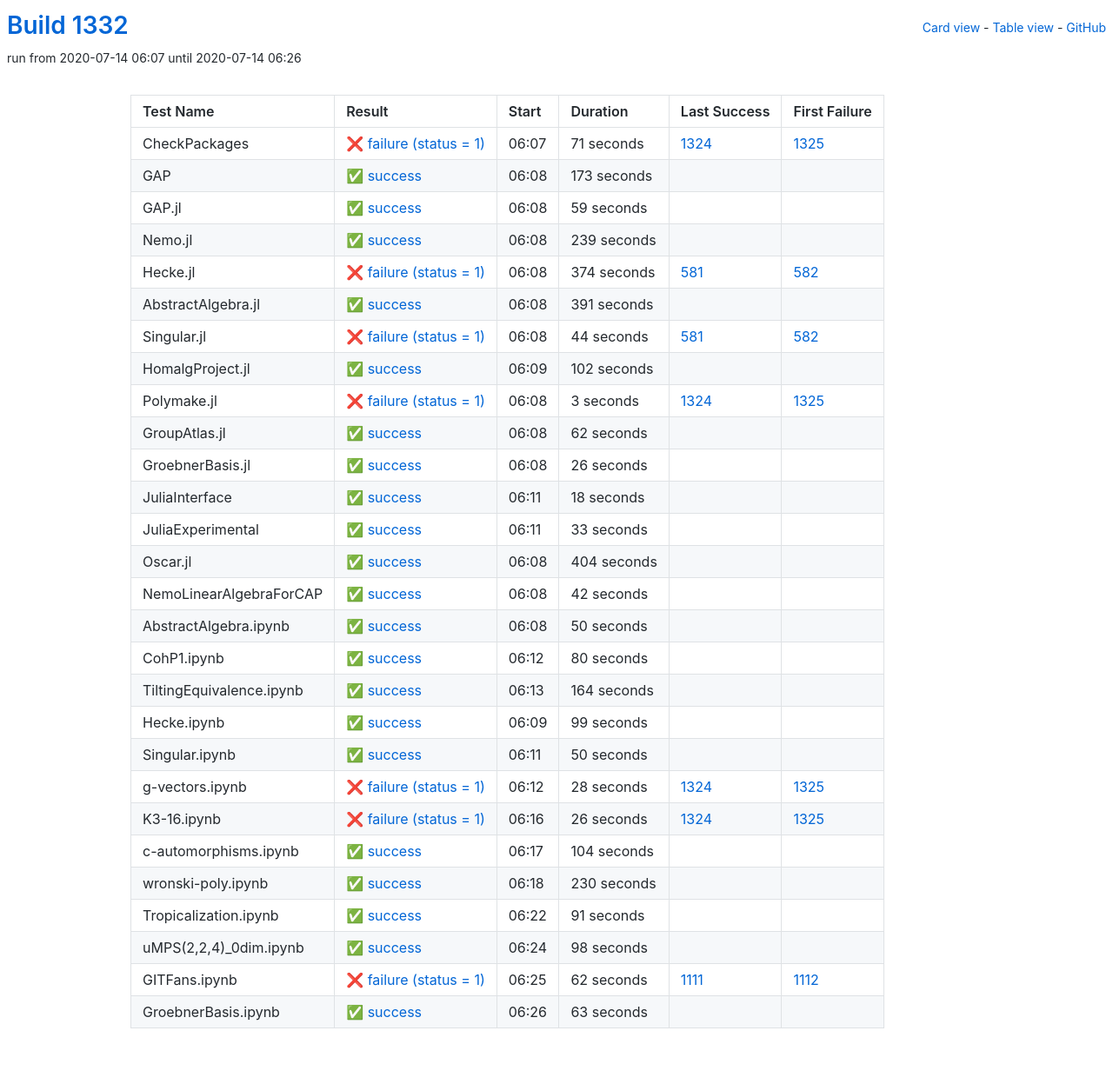
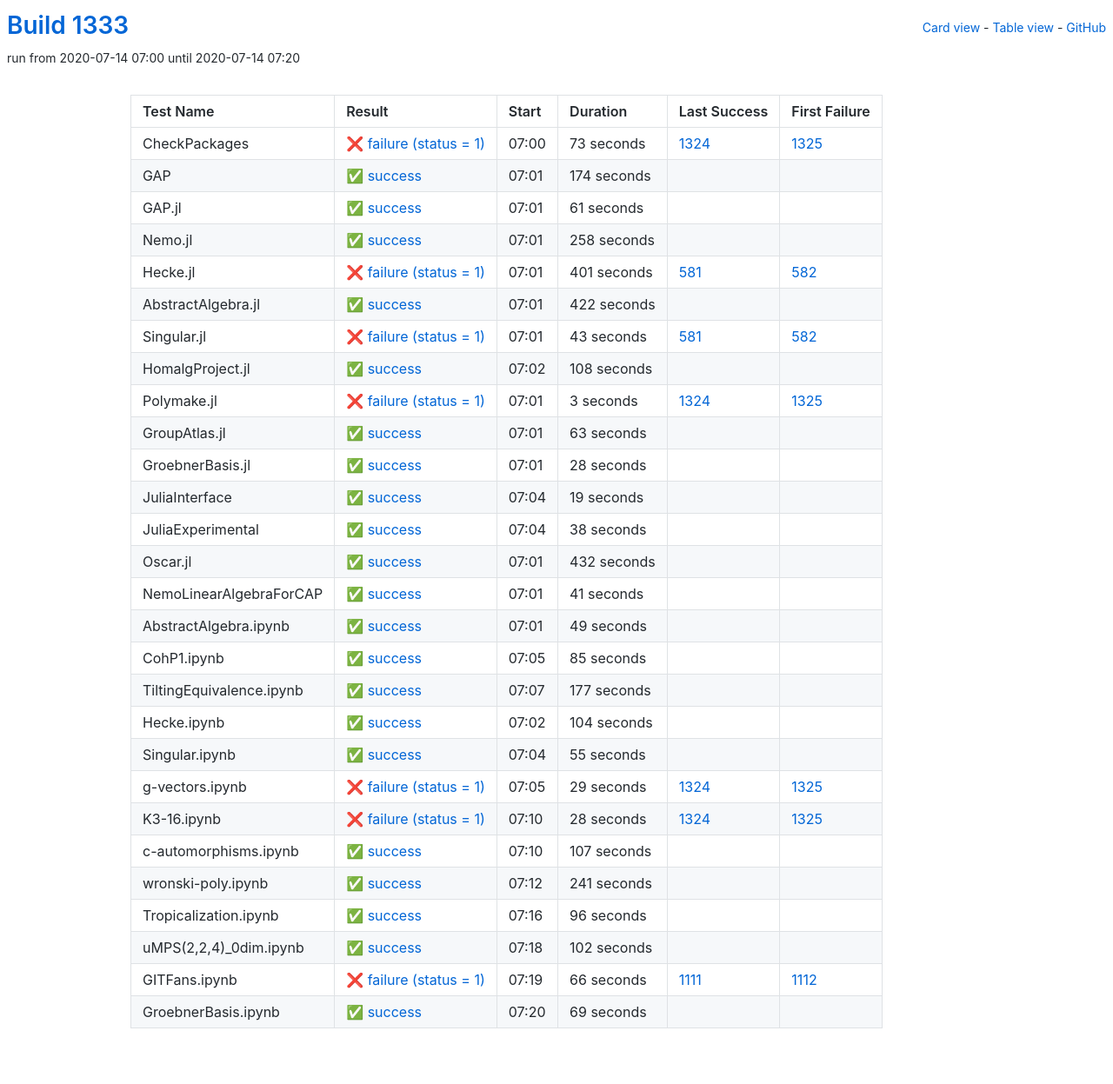
Before and after one commit to oscar-system/oscar-ci-status-1.4, a Jekyll site: the page built from table.html, in a window 1280 px wide. Shown: the whole page at 87% size. Built offline with Jekyll 4.4.1, drawn with Linux system fonts in a browser that asks for light colours.

Commit message:
Build #1333

```diff
--- a/_data/ci.yml
+++ b/_data/ci.yml
@@ -1,6 +1,6 @@
 ---
-build: 1332
-build_url: https://oscarci.mathematik.uni-kl.de/job/oscar-julia-1.4/1332/
+build: 1333
+build_url: https://oscarci.mathematik.uni-kl.de/job/oscar-julia-1.4/1333/
 job: oscar-julia-1.4
 organization: oscar-system
 repo: oscar-ci-status-1.4
@@ -8,104 +8,104 @@ repourl: https://github.com/oscar-system/oscar-ci-status-1.4
 tests:
 - name: CheckPackages
   id: checkpackages
-  log: https://oscarci.mathematik.uni-kl.de/job/oscar-julia-1.4/1332/artifact/logs/build-1332/CheckPackages.log
-  start: 2020-07-14 06:07
+  log: https://oscarci.mathematik.uni-kl.de/job/oscar-julia-1.4/1333/artifact/logs/build-1333/CheckPackages.log
+  start: 2020-07-14 07:00
   success: false
   exitcode: 1
   status: failure
-  duration: 71
+  duration: 73
   last_success: 1324
   last_success_url: https://oscarci.mathematik.uni-kl.de/job/oscar-julia-1.4/1324/
   first_failure: 1325
   first_failure_url: https://oscarci.mathematik.uni-kl.de/job/oscar-julia-1.4/1325/
 - name: GAP
   id: gap
-  log: https://oscarci.mathematik.uni-kl.de/job/oscar-julia-1.4/1332/artifact/logs/build-1332/GAP.log
-  start: 2020-07-14 06:08
+  log: https://oscarci.mathematik.uni-kl.de/job/oscar-julia-1.4/1333/artifact/logs/build-1333/GAP.log
+  start: 2020-07-14 07:01
   success: true
   exitcode: 0
   status: success
-  duration: 173
+  duration: 174
   last_success: false
   last_success_url:
   first_failure: false
   first_failure_url:
 - name: GAP.jl
   id: gap-jl
-  log: https://oscarci.mathematik.uni-kl.de/job/oscar-julia-1.4/1332/artifact/logs/build-1332/GAP.jl.log
-  start: 2020-07-14 06:08
+  log: https://oscarci.mathematik.uni-kl.de/job/oscar-julia-1.4/1333/artifact/logs/build-1333/GAP.jl.log
+  start: 2020-07-14 07:01
   success: true
   exitcode: 0
   status: success
-  duration: 59
+  duration: 61
   last_success: false
   last_success_url:
   first_failure: false
   first_failure_url:
 - name: Nemo.jl
   id: nemo-jl
-  log: https://oscarci.mathematik.uni-kl.de/job/oscar-julia-1.4/1332/artifact/logs/build-1332/Nemo.jl.log
-  start: 2020-07-14 06:08
+  log: https://oscarci.mathematik.uni-kl.de/job/oscar-julia-1.4/1333/artifact/logs/build-1333/Nemo.jl.log
+  start: 2020-07-14 07:01
   success: true
   exitcode: 0
   status: success
-  duration: 239
+  duration: 258
   last_success: false
   last_success_url:
   first_failure: false
   first_failure_url:
 - name: Hecke.jl
   id: hecke-jl
-  log: https://oscarci.mathematik.uni-kl.de/job/oscar-julia-1.4/1332/artifact/logs/build-1332/Hecke.jl.log
-  start: 2020-07-14 06:08
+  log: https://oscarci.mathematik.uni-kl.de/job/oscar-julia-1.4/1333/artifact/logs/build-1333/Hecke.jl.log
+  start: 2020-07-14 07:01
   success: false
   exitcode: 1
   status: failure
-  duration: 374
+  duration: 401
   last_success: 581
   last_success_url: https://oscarci.mathematik.uni-kl.de/job/oscar-julia-1.4/581/
   first_failure: 582
   first_failure_url: https://oscarci.mathematik.uni-kl.de/job/oscar-julia-1.4/582/
 - name: AbstractAlgebra.jl
   id: abstractalgebra-jl
-  log: https://oscarci.mathematik.uni-kl.de/job/oscar-julia-1.4/1332/artifact/logs/build-1332/AbstractAlgebra.jl.log
-  start: 2020-07-14 06:08
+  log: https://oscarci.mathematik.uni-kl.de/job/oscar-julia-1.4/1333/artifact/logs/build-1333/AbstractAlgebra.jl.log
+  start: 2020-07-14 07:01
   success: true
   exitcode: 0
   status: success
-  duration: 391
+  duration: 422
   last_success: false
   last_success_url:
   first_failure: false
   first_failure_url:
 - name: Singular.jl
   id: singular-jl
-  log: https://oscarci.mathematik.uni-kl.de/job/oscar-julia-1.4/1332/artifact/logs/build-1332/Singular.jl.log
-  start: 2020-07-14 06:08
+  log: https://oscarci.mathematik.uni-kl.de/job/oscar-julia-1.4/1333/artifact/logs/build-1333/Singular.jl.log
+  start: 2020-07-14 07:01
   success: false
   exitcode: 1
   status: failure
-  duration: 44
+  duration: 43
   last_success: 581
   last_success_url: https://oscarci.mathematik.uni-kl.de/job/oscar-julia-1.4/581/
   first_failure: 582
   first_failure_url: https://oscarci.mathematik.uni-kl.de/job/oscar-julia-1.4/582/
 - name: HomalgProject.jl
   id: homalgproject-jl
-  log: https://oscarci.mathematik.uni-kl.de/job/oscar-julia-1.4/1332/artifact/logs/build-1332/HomalgProject.jl.log
-  start: 2020-07-14 06:09
+  log: https://oscarci.mathematik.uni-kl.de/job/oscar-julia-1.4/1333/artifact/logs/build-1333/HomalgProject.jl.log
+  start: 2020-07-14 07:02
   success: true
   exitcode: 0
   status: success
-  duration: 102
+  duration: 108
   last_success: false
   last_success_url:
   first_failure: false
   first_failure_url:
 - name: Polymake.jl
   id: polymake-jl
-  log: https://oscarci.mathematik.uni-kl.de/job/oscar-julia-1.4/1332/artifact/logs/build-1332/Polymake.jl.log
-  start: 2020-07-14 06:08
+  log: https://oscarci.mathematik.uni-kl.de/job/oscar-julia-1.4/1333/artifact/logs/build-1333/Polymake.jl.log
+  start: 2020-07-14 07:01
   success: false
   exitcode: 1
   status: failure
@@ -116,140 +116,152 @@ tests:
   first_failure_url: https://oscarci.mathematik.uni-kl.de/job/oscar-julia-1.4/1325/
 - name: GroupAtlas.jl
   id: groupatlas-jl
-  log: https://oscarci.mathematik.uni-kl.de/job/oscar-julia-1.4/1332/artifact/logs/build-1332/GroupAtlas.jl.log
-  start: 2020-07-14 06:08
+  log: https://oscarci.mathematik.uni-kl.de/job/oscar-julia-1.4/1333/artifact/logs/build-1333/GroupAtlas.jl.log
+  start: 2020-07-14 07:01
   success: true
   exitcode: 0
   status: success
-  duration: 62
+  duration: 63
   last_success: false
   last_success_url:
   first_failure: false
   first_failure_url:
 - name: GroebnerBasis.jl
   id: groebnerbasis-jl
-  log: https://oscarci.mathematik.uni-kl.de/job/oscar-julia-1.4/1332/artifact/logs/build-1332/GroebnerBasis.jl.log
-  start: 2020-07-14 06:08
+  log: https://oscarci.mathematik.uni-kl.de/job/oscar-julia-1.4/1333/artifact/logs/build-1333/GroebnerBasis.jl.log
+  start: 2020-07-14 07:01
   success: true
   exitcode: 0
   status: success
-  duration: 26
+  duration: 28
   last_success: false
   last_success_url:
   first_failure: false
   first_failure_url:
 - name: JuliaInterface
   id: juliainterface
-  log: https://oscarci.mathematik.uni-kl.de/job/oscar-julia-1.4/1332/artifact/logs/build-1332/JuliaInterface.log
-  start: 2020-07-14 06:11
+  log: https://oscarci.mathematik.uni-kl.de/job/oscar-julia-1.4/1333/artifact/logs/build-1333/JuliaInterface.log
+  start: 2020-07-14 07:04
   success: true
   exitcode: 0
   status: success
-  duration: 18
+  duration: 19
   last_success: false
   last_success_url:
   first_failure: false
   first_failure_url:
 - name: JuliaExperimental
   id: juliaexperimental
-  log: https://oscarci.mathematik.uni-kl.de/job/oscar-julia-1.4/1332/artifact/logs/build-1332/JuliaExperimental.log
-  start: 2020-07-14 06:11
+  log: https://oscarci.mathematik.uni-kl.de/job/oscar-julia-1.4/1333/artifact/logs/build-1333/JuliaExperimental.log
+  start: 2020-07-14 07:04
   success: true
   exitcode: 0
   status: success
-  duration: 33
+  duration: 38
   last_success: false
   last_success_url:
   first_failure: false
   first_failure_url:
 - name: Oscar.jl
   id: oscar-jl
-  log: https://oscarci.mathematik.uni-kl.de/job/oscar-julia-1.4/1332/artifact/logs/build-1332/Oscar.jl.log
-  start: 2020-07-14 06:08
+  log: https://oscarci.mathematik.uni-kl.de/job/oscar-julia-1.4/1333/artifact/logs/build-1333/Oscar.jl.log
+  start: 2020-07-14 07:01
   success: true
   exitcode: 0
   status: success
-  duration: 404
+  duration: 432
   last_success: false
   last_success_url:
   first_failure: false
   first_failure_url:
 - name: NemoLinearAlgebraForCAP
   id: nemolinearalgebraforcap
-  log: https://oscarci.mathematik.uni-kl.de/job/oscar-julia-1.4/1332/artifact/logs/build-1332/NemoLinearAlgebraForCAP.log
-  start: 2020-07-14 06:08
+  log: https://oscarci.mathematik.uni-kl.de/job/oscar-julia-1.4/1333/artifact/logs/build-1333/NemoLinearAlgebraForCAP.log
+  start: 2020-07-14 07:01
   success: true
   exitcode: 0
   status: success
-  duration: 42
+  duration: 41
   last_success: false
   last_success_url:
   first_failure: false
   first_failure_url:
 - name: AbstractAlgebra.ipynb
   id: abstractalgebra-ipynb
-  log: https://oscarci.mathematik.uni-kl.de/job/oscar-julia-1.4/1332/artifact/logs/build-1332/AbstractAlgebra.ipynb.log
-  start: 2020-07-14 06:08
+  log: https://oscarci.mathematik.uni-kl.de/job/oscar-julia-1.4/1333/artifact/logs/build-1333/AbstractAlgebra.ipynb.log
+  start: 2020-07-14 07:01
   success: true
   exitcode: 0
   status: success
-  duration: 50
+  duration: 49
   last_success: false
   last_success_url:
   first_failure: false
   first_failure_url:
 - name: CohP1.ipynb
   id: cohp1-ipynb
-  log: https://oscarci.mathematik.uni-kl.de/job/oscar-julia-1.4/1332/artifact/logs/build-1332/CohP1.ipynb.log
-  start: 2020-07-14 06:12
+  log: https://oscarci.mathematik.uni-kl.de/job/oscar-julia-1.4/1333/artifact/logs/build-1333/CohP1.ipynb.log
+  start: 2020-07-14 07:05
   success: true
   exitcode: 0
   status: success
-  duration: 80
+  duration: 85
   last_success: false
   last_success_url:
   first_failure: false
   first_failure_url:
 - name: TiltingEquivalence.ipynb
   id: tiltingequivalence-ipynb
-  log: https://oscarci.mathematik.uni-kl.de/job/oscar-julia-1.4/1332/artifact/logs/build-1332/TiltingEquivalence.ipynb.log
-  start: 2020-07-14 06:13
+  log: https://oscarci.mathematik.uni-kl.de/job/oscar-julia-1.4/1333/artifact/logs/build-1333/TiltingEquivalence.ipynb.log
+  start: 2020-07-14 07:07
   success: true
   exitcode: 0
   status: success
-  duration: 164
+  duration: 177
   last_success: false
   last_success_url:
   first_failure: false
   first_failure_url:
 - name: Hecke.ipynb
   id: hecke-ipynb
-  log: https://oscarci.mathematik.uni-kl.de/job/oscar-julia-1.4/1332/artifact/logs/build-1332/Hecke.ipynb.log
-  start: 2020-07-14 06:09
+  log: https://oscarci.mathematik.uni-kl.de/job/oscar-julia-1.4/1333/artifact/logs/build-1333/Hecke.ipynb.log
+  start: 2020-07-14 07:02
   success: true
   exitcode: 0
   status: success
-  duration: 99
+  duration: 104
   last_success: false
   last_success_url:
   first_failure: false
   first_failure_url:
 - name: Singular.ipynb
   id: singular-ipynb
-  log: https://oscarci.mathematik.uni-kl.de/job/oscar-julia-1.4/1332/artifact/logs/build-1332/Singular.ipynb.log
-  start: 2020-07-14 06:11
+  log: https://oscarci.mathematik.uni-kl.de/job/oscar-julia-1.4/1333/artifact/logs/build-1333/Singular.ipynb.log
+  start: 2020-07-14 07:04
   success: true
   exitcode: 0
   status: success
-  duration: 50
+  duration: 55
   last_success: false
   last_success_url:
   first_failure: false
   first_failure_url:
 - name: g-vectors.ipynb
   id: g-vectors-ipynb
-  log: https://oscarci.mathematik.uni-kl.de/job/oscar-julia-1.4/1332/artifact/logs/build-1332/g-vectors.ipynb.log
-  start: 2020-07-14 06:12
+  log: https://oscarci.mathematik.uni-kl.de/job/oscar-julia-1.4/1333/artifact/logs/build-1333/g-vectors.ipynb.log
+  start: 2020-07-14 07:05
+  success: false
+  exitcode: 1
+  status: failure
+  duration: 29
+  last_success: 1324
+  last_success_url: https://oscarci.mathematik.uni-kl.de/job/oscar-julia-1.4/1324/
+  first_failure: 1325
+  first_failure_url: https://oscarci.mathematik.uni-kl.de/job/oscar-julia-1.4/1325/
+- name: K3-16.ipynb
+  id: k3-16-ipynb
+  log: https://oscarci.mathematik.uni-kl.de/job/oscar-julia-1.4/1333/artifact/logs/build-1333/K3-16.ipynb.log
+  start: 2020-07-14 07:10
   success: false
   exitcode: 1
   status: failure
@@ -258,86 +270,74 @@ tests:
   last_success_url: https://oscarci.mathematik.uni-kl.de/job/oscar-julia-1.4/1324/
   first_failure: 1325
   first_failure_url: https://oscarci.mathematik.uni-kl.de/job/oscar-julia-1.4/1325/
-- name: K3-16.ipynb
-  id: k3-16-ipynb
-  log: https://oscarci.mathematik.uni-kl.de/job/oscar-julia-1.4/1332/artifact/logs/build-1332/K3-16.ipynb.log
-  start: 2020-07-14 06:16
-  success: false
-  exitcode: 1
-  status: failure
-  duration: 26
-  last_success: 1324
-  last_success_url: https://oscarci.mathematik.uni-kl.de/job/oscar-julia-1.4/1324/
-  first_failure: 1325
-  first_failure_url: https://oscarci.mathematik.uni-kl.de/job/oscar-julia-1.4/1325/
 - name: c-automorphisms.ipynb
   id: c-automorphisms-ipynb
-  log: https://oscarci.mathematik.uni-kl.de/job/oscar-julia-1.4/1332/artifact/logs/build-1332/c-automorphisms.ipynb.log
-  start: 2020-07-14 06:17
+  log: https://oscarci.mathematik.uni-kl.de/job/oscar-julia-1.4/1333/artifact/logs/build-1333/c-automorphisms.ipynb.log
+  start: 2020-07-14 07:10
   success: true
   exitcode: 0
   status: success
-  duration: 104
+  duration: 107
   last_success: false
   last_success_url:
   first_failure: false
   first_failure_url:
 - name: wronski-poly.ipynb
   id: wronski-poly-ipynb
-  log: https://oscarci.mathematik.uni-kl.de/job/oscar-julia-1.4/1332/artifact/logs/build-1332/wronski-poly.ipynb.log
-  start: 2020-07-14 06:18
+  log: https://oscarci.mathematik.uni-kl.de/job/oscar-julia-1.4/1333/artifact/logs/build-1333/wronski-poly.ipynb.log
+  start: 2020-07-14 07:12
   success: true
   exitcode: 0
   status: success
-  duration: 230
+  duration: 241
   last_success: false
   last_success_url:
   first_failure: false
   first_failure_url:
 - name: Tropicalization.ipynb
   id: tropicalization-ipynb
-  log: https://oscarci.mathematik.uni-kl.de/job/oscar-julia-1.4/1332/artifact/logs/build-1332/Tropicalization.ipynb.log
-  start: 2020-07-14 06:22
+  log: https://oscarci.mathematik.uni-kl.de/job/oscar-julia-1.4/1333/artifact/logs/build-1333/Tropicalization.ipynb.log
+  start: 2020-07-14 07:16
   success: true
   exitcode: 0
   status: success
-  duration: 91
+  duration: 96
   last_success: false
   last_success_url:
   first_failure: false
   first_failure_url:
 - name: uMPS(2,2,4)_0dim.ipynb
   id: umps-2-2-4-0dim-ipynb
-  log: https://oscarci.mathematik.uni-kl.de/job/oscar-julia-1.4/1332/artifact/logs/build-1332/uMPS-2-2-4-_0dim.ipynb.log
-  start: 2020-07-14 06:24
+  log: https://oscarci.mathematik.uni-kl.de/job/oscar-julia-1.4/1333/artifact/logs/build-1333/uMPS-2-2-4-_0dim.ipynb.log
+  start: 2020-07-14 07:18
   success: true
   exitcode: 0
   status: success
-  duration: 98
+  duration: 102
   last_success: false
   last_success_url:
   first_failure: false
   first_failure_url:
 - name: GITFans.ipynb
   id: gitfans-ipynb
-  log: https://oscarci.mathematik.uni-kl.de/job/oscar-julia-1.4/1332/artifact/logs/build-1332/GITFans.ipynb.log
-  start: 2020-07-14 06:25
+  log: https://oscarci.mathematik.uni-kl.de/job/oscar-julia-1.4/1333/artifact/logs/build-1333/GITFans.ipynb.log
+  start: 2020-07-14 07:19
   success: false
   exitcode: 1
   status: failure
-  duration: 62
+  duration: 66
   last_success: 1111
   last_success_url: https://oscarci.mathematik.uni-kl.de/job/oscar-julia-1.4/1111/
   first_failure: 1112
   first_failure_url: https://oscarci.mathematik.uni-kl.de/job/oscar-julia-1.4/1112/
 - name: GroebnerBasis.ipynb
   id: groebnerbasis-ipynb
-  log: https://oscarci.mathematik.uni-kl.de/job/oscar-julia-1.4/1332/artifact/logs/build-1332/GroebnerBasis.ipynb.log
-  start: 2020-07-14 06:26
+  log: https://oscarci.mathematik.uni-kl.de/job/oscar-julia-1.4/1333/artifact/logs/build-1333/GroebnerBasis.ipynb.log
+  start: 2020-07-14 07:20
   success: true
   exitcode: 0
   status: success
-  duration: 63
+  duration: 69
   last_success: false
   last_success_url:
   first_failure: false
```
Also changed, not shown: README.md.
